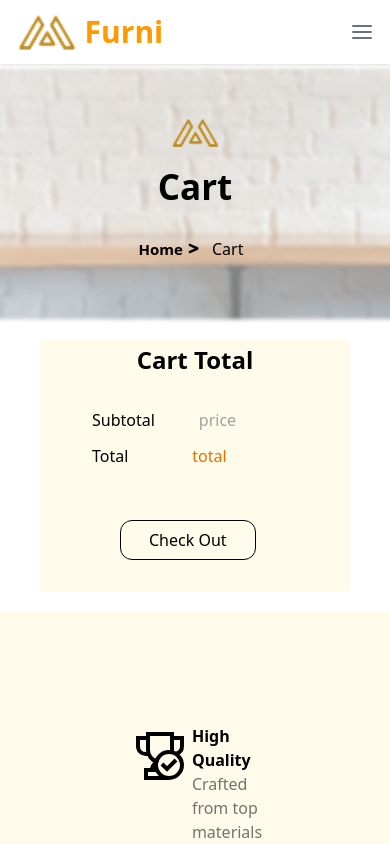
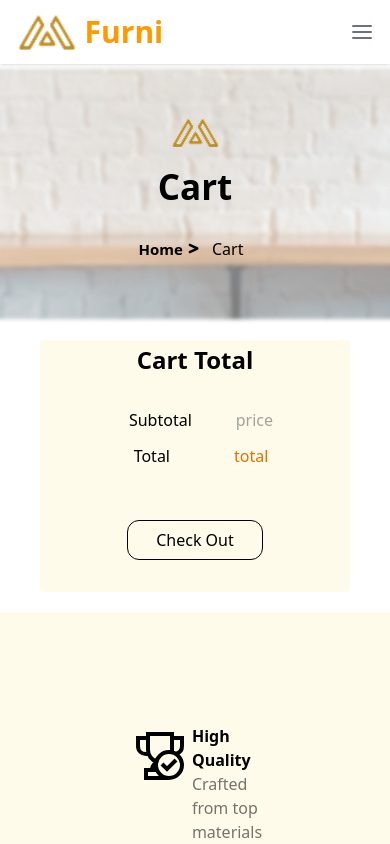
Before and after one commit to olaoluwajf/Furniro-Ecommerce, a React (Vite) app in the folder Farniture/: page /Cart in a window 390 px wide. Shown: the top 844 px of the page. Built offline with nearby package versions, Linux system fonts and the light colour scheme.

Commit message:
Add styling and responsiveness to Cart page

```diff
--- a/Farniture/src/Components/Cart.jsx
+++ b/Farniture/src/Components/Cart.jsx
@@ -38,15 +38,15 @@ const Cart = () => {
 
           </div>
 
-          <div className='flex flex-col rounded bg-amber-50 md:w-full  px-10 md:justify-center sm:justify-center  '>
+          <div className='flex flex-col rounded bg-amber-50 px-10 md:justify-center sm:justify-center w-full md:w-full text-center lg:w-120 xl:w-140 '>
             <h1 className='text-center text-2xl py-1 mb-3 font-bold '>Cart Total</h1>
-            <div className='flex flex-row gap-6 ml-3 mt-4 mb-3'>
+            <div className='flex flex-row gap-6 ml-3 mt-4 mb-3 justify-center'>
               <p className='flex'>Subtotal</p>
               <p className='ml-5 flex text-stone-400'>{product }
                 price
               </p>
             </div>
-            <div className='flex flex-row gap-6 ml-3'>
+            <div className='flex flex-row gap-6 ml-3 justify-center'>
               <p>
                 Total
               </p>
@@ -57,7 +57,7 @@ const Cart = () => {
 
             </div>
             <div className='flex-col gap-3 p-10 mt-5'>
-                <Link className='rounded-xl p-2 px-7 border'>
+                <Link to='/Checkout' className='rounded-xl p-2 px-7 border'>
                   Check Out
                 </Link>
             </div>
```
